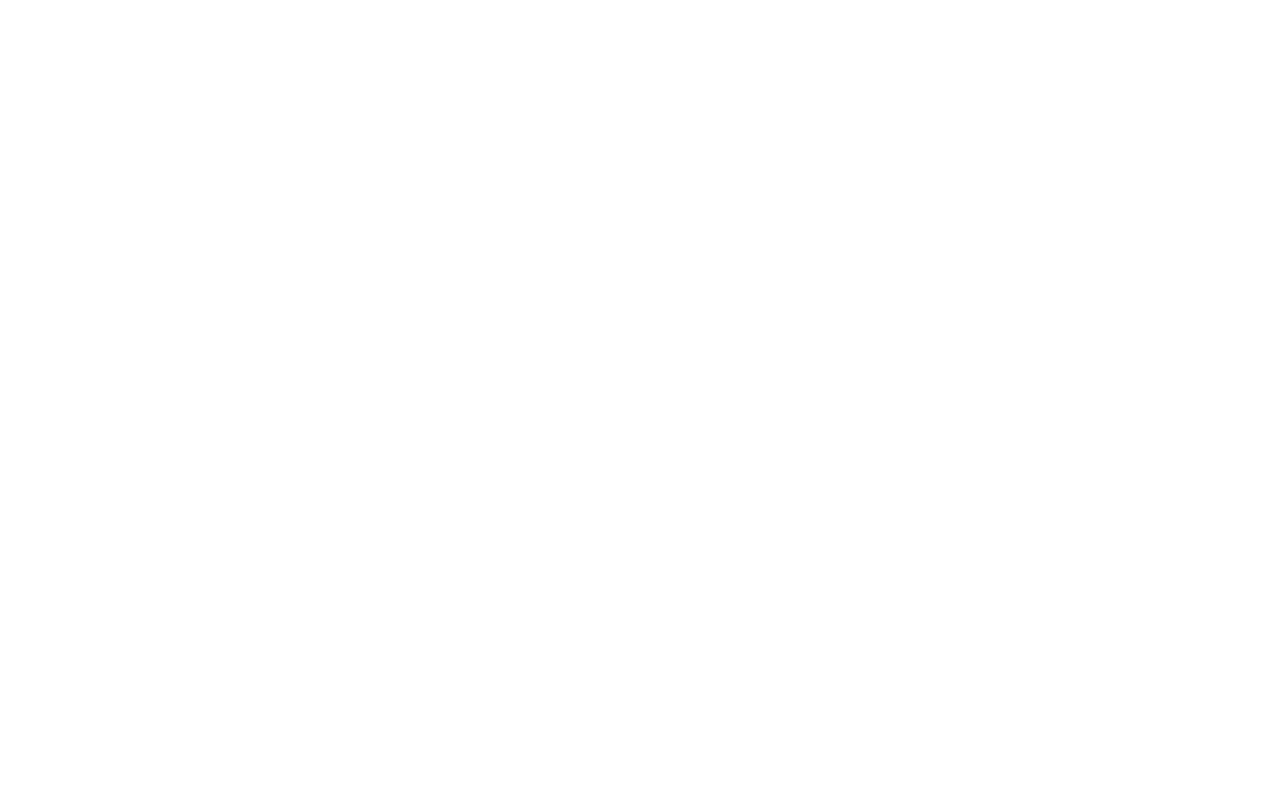
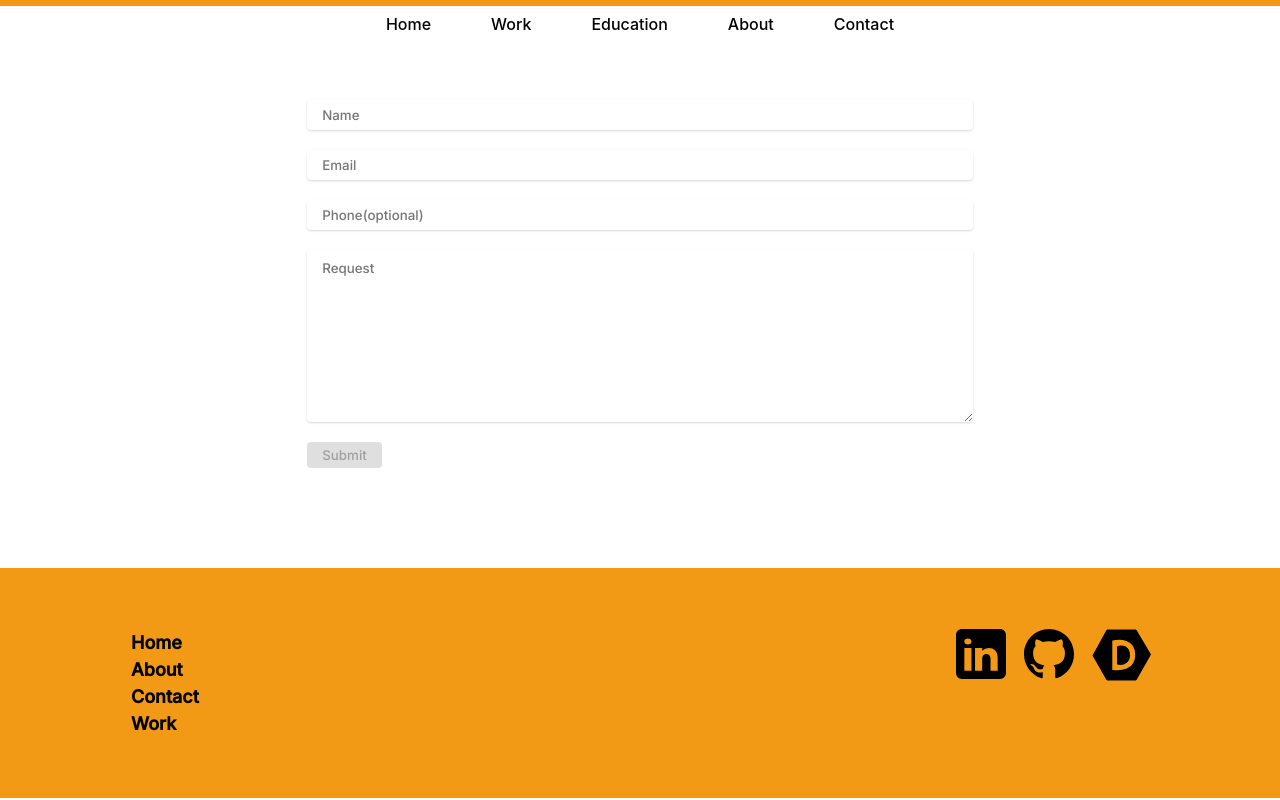
Before and after one commit to Lakhwinderr/Portfolio, a React (Create React App) app: page /Portfolio/Contact in a window 1280 px wide. Before the commit this address had no page. Built offline with nearby package versions, Linux system fonts and the light colour scheme.

Commit message:
modified:   package.json 	modified:   src/App.js 	modified:   src/components/Footer/Footer.js 	modified:   src/components/Header/Header.js 	modified:   src/components/ProjectContainer/ProjectContainer.js

```diff
--- a/package.json
+++ b/package.json
@@ -1,4 +1,5 @@
 {
+  "homepage": "https://lakhwinderr.github.io/Portfolio",
   "name": "portfolio",
   "version": "0.1.0",
   "private": true,
@@ -17,6 +18,8 @@
   },
   "scripts": {
     "start": "react-scripts start",
+    "predeploy": "npm run build",
+    "deploy" : "gh-pages -d build",
     "build": "react-scripts build",
     "test": "react-scripts test",
     "eject": "react-scripts eject"
@@ -38,5 +41,8 @@
       "last 1 firefox version",
       "last 1 safari version"
     ]
+  },
+  "devDependencies": {
+    "gh-pages": "^5.0.0"
   }
 }
--- a/src/App.js
+++ b/src/App.js
@@ -12,11 +12,11 @@ function App() {
     <div>
       <ProjectProvider>
         <Routes>
-          <Route path="/" element={<Home />}></Route>
-          <Route path="/Education" element={<Education />}></Route>
-          <Route path="/About" element={<About />}></Route>
-          <Route path="/Contact" element={<Contact />}></Route>
-          <Route path="/Work" element={<Work />}></Route>
+          <Route path="/Portfolio" element={<Home />}></Route>
+          <Route path="/Portfolio/Education" element={<Education />}></Route>
+          <Route path="/Portfolio/About" element={<About />}></Route>
+          <Route path="/Portfolio/Contact" element={<Contact />}></Route>
+          <Route path="/Portfolio/Work" element={<Work />}></Route>
         </Routes>
         <ScrollToTop />
       </ProjectProvider>
--- a/src/components/Footer/Footer.js
+++ b/src/components/Footer/Footer.js
@@ -14,27 +14,27 @@ export default function Footer() {
           <li
             onClick={() => {
               window.scrollTo({ top: 0, left: 0, behavior: "smooth" });
-              navigate("/");
+              navigate("/Portfolio");
             }}
           >
             Home
           </li>
           <li
             onClick={() => {
-              navigate("/About");
+              navigate("/Portfolio/About");
             }}
           >
             About
           </li>
           <li
             onClick={() => {
-              navigate("/Contact");
+              navigate("/Portfolio/Contact");
             }}
           >
             Contact
           </li>
           <li>
-            <HashLink smooth to="/#work" className="backButton">
+            <HashLink smooth to="/Portfolio/#work" className="backButton">
               Work
             </HashLink>
           </li>
--- a/src/components/Header/Header.js
+++ b/src/components/Header/Header.js
@@ -34,27 +34,27 @@ export default function Header() {
         <nav className={toggle ? "active" : null}>
           <ul ref={ref}>
             <li>
-              <Link to="/" className="navItem first" ref={ref}>
+              <Link to="/Portfolio" className="navItem first" ref={ref}>
                 Home
               </Link>
             </li>
             <li>
-              <HashLink smooth to="/#work" className="navItem second">
+              <HashLink smooth to="/Portfolio/#work" className="navItem second">
                 Work
               </HashLink>
             </li>
             <li>
-              <Link to="/Education" className="navItem third">
+              <Link to="/Portfolio/Education" className="navItem third">
                 Education
               </Link>
             </li>
             <li>
-              <Link to="/About" className="navItem fourth">
+              <Link to="/Portfolio/About" className="navItem fourth">
                 About
               </Link>
             </li>
             <li>
-              <Link to="/Contact" className="navItem fifth">
+              <Link to="/Portfolio/Contact" className="navItem fifth">
                 Contact
               </Link>
             </li>
@@ -67,27 +67,27 @@ export default function Header() {
         <nav>
           <ul>
             <li>
-              <HashLink to="/" className="navItem first">
+              <HashLink to="/Portfolio" className="navItem first">
                 Home
               </HashLink>
             </li>
             <li>
-              <HashLink smooth to="/#work" className="navItem second">
+              <HashLink smooth to="/Portfolio/#work" className="navItem second">
                 Work
               </HashLink>
             </li>
             <li>
-              <HashLink to="/Education" className="navItem third">
+              <HashLink to="/Portfolio/Education" className="navItem third">
                 Education
               </HashLink>
             </li>
             <li>
-              <HashLink to="/About" className="navItem fourth">
+              <HashLink to="/Portfolio/About" className="navItem fourth">
                 About
               </HashLink>
             </li>
             <li>
-              <HashLink to="/Contact" className="navItem fifth">
+              <HashLink to="/Portfolio/Contact" className="navItem fifth">
                 Contact
               </HashLink>
             </li>
--- a/src/components/ProjectContainer/ProjectContainer.js
+++ b/src/components/ProjectContainer/ProjectContainer.js
@@ -94,9 +94,9 @@ export default function ProjectContainer() {
 
   const [tab, setTab] = useState(1);
 
-  useEffect(() => {
-    console.log(DevelopmentCards)
-  }, [])
+  // useEffect(() => {
+  //   console.log(DevelopmentCards)
+  // }, [])
   const projectContainer = () => {
     switch (tab) {
       case 1:
--- a/src/components/SlideShow/SlideShow.js
+++ b/src/components/SlideShow/SlideShow.js
@@ -39,8 +39,8 @@ export default function SlideShow({ item }) {
         return <div className={classes}></div>;
       }),
     ]);
-    console.log(dotArrayClass);
-    console.log(dots);
+    // console.log(dotArrayClass);
+    // console.log(dots);
   }, [current]);
 
   const previous = () => {
```
Also changed, not shown: 1 other file (tests, documents, lock files or other folders).
